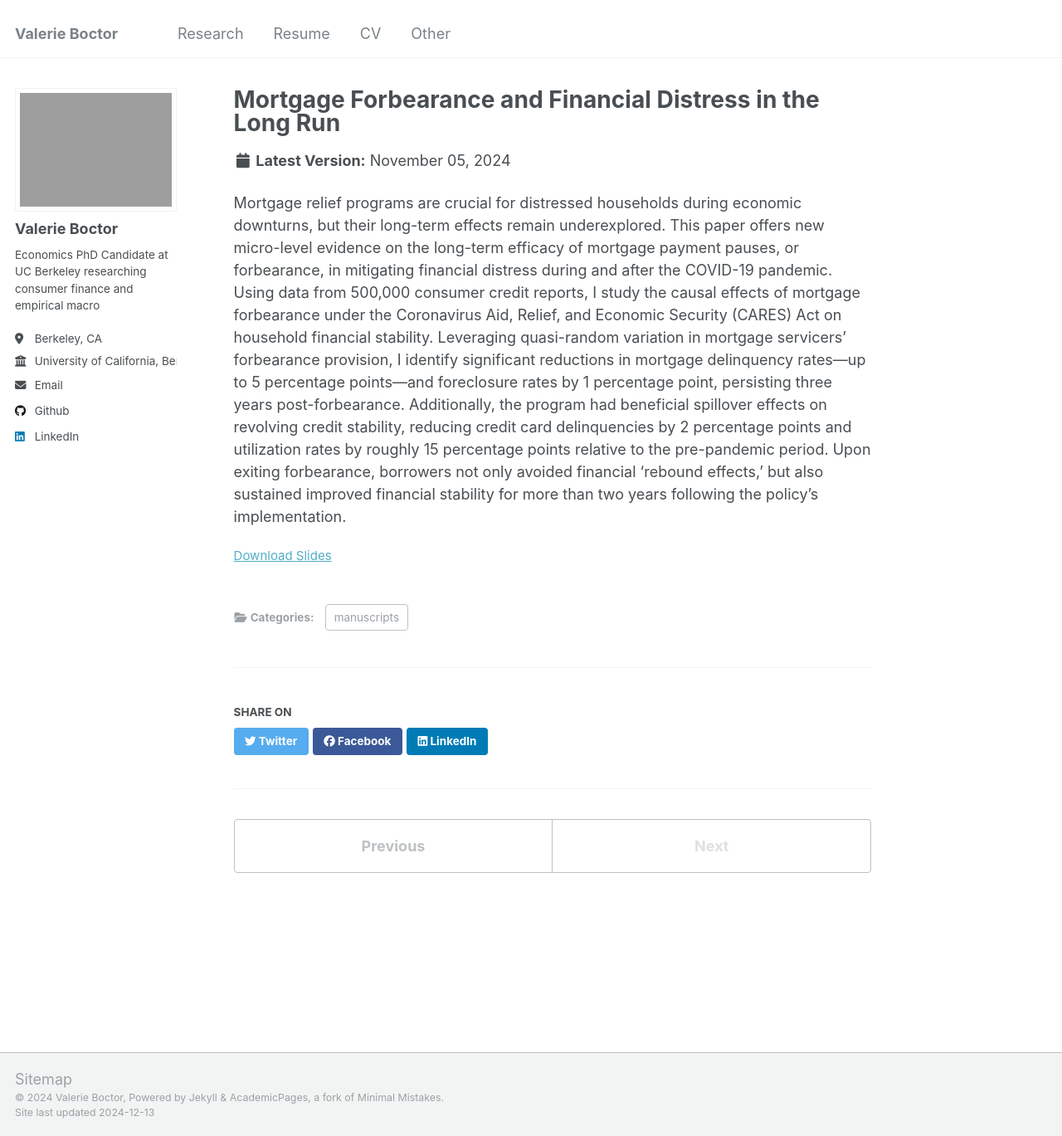
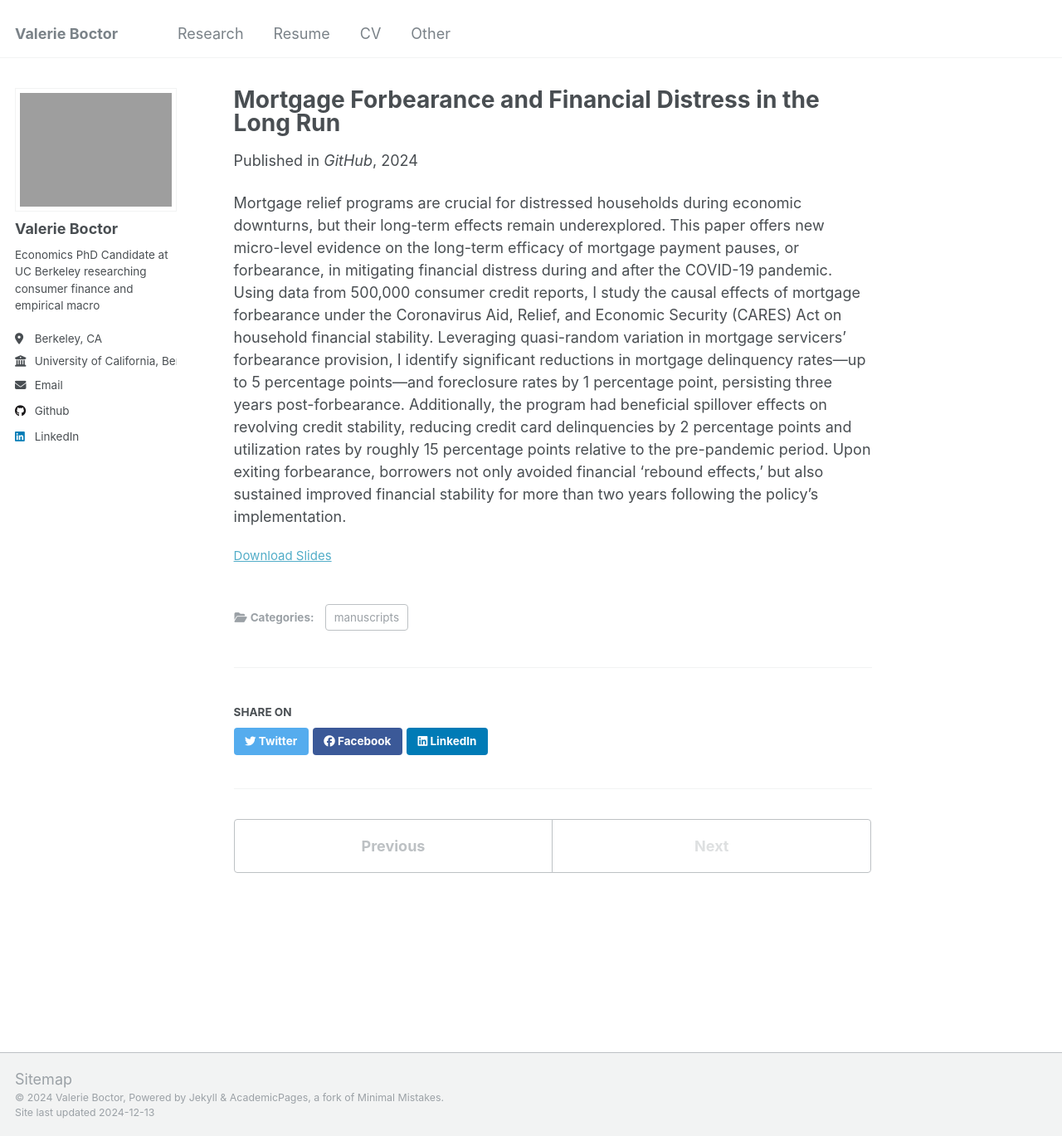
Before and after one commit to valerieboctor/valerieboctor.github.io, a Jekyll site: the page built from _research/mortgage-forbearance.md, in a window 1280 px wide and 1369 px high. Shown: the whole window at 83% size. Built offline with Jekyll 4.4.1, drawn with Linux system fonts in a browser that asks for light colours.

Commit message:
Mortgage forbearance paper link

```diff
--- a/_research/mortgage-forbearance.md
+++ b/_research/mortgage-forbearance.md
@@ -2,10 +2,10 @@
 title: "Mortgage Forbearance and Financial Distress in the Long Run"
 collection: research
 categories: manuscripts
-permalink:  /research/mortgage-forbearance
+# permalink:  /research/mortgage-forbearance
 excerpt: "Mortgage relief programs are crucial for distressed households during economic downturns, but their long-term effects remain underexplored. This paper offers new micro-level evidence on the long-term efficacy of mortgage payment pauses, or forbearance, in mitigating financial distress during and after the COVID-19 pandemic. Using data from 500,000 consumer credit reports, I study the causal effects of mortgage forbearance under the Coronavirus Aid, Relief, and Economic Security (CARES) Act on household financial stability. Leveraging quasi-random variation in mortgage servicers' forbearance provision, I identify significant reductions in mortgage delinquency rates—up to 5 percentage points—and foreclosure rates by 1 percentage point, persisting three years post-forbearance. Additionally, the program had beneficial spillover effects on revolving credit stability, reducing credit card delinquencies by 2 percentage points and utilization rates by roughly 15 percentage points relative to the pre-pandemic period. Upon exiting forbearance, borrowers not only avoided financial 'rebound effects,' but also sustained improved financial stability for more than two years following the policy's implementation."
-date: 2024-11-05
-date_label: "Latest Version"
+date: 2024-11-22
+venue: 'GitHub'
 paperurl: 'https://github.com/valerieboctor/Mortgage-Forbearance/blob/main/Boctor_Dissertation_11_02_24.pdf'
 #venue: 'Journal 1'
 slidesurl: 'https://github.com/valerieboctor/Mortgage-Forbearance/blob/main/slides_09_12_24.pdf'
```
Also changed, not shown: 1 other file.
